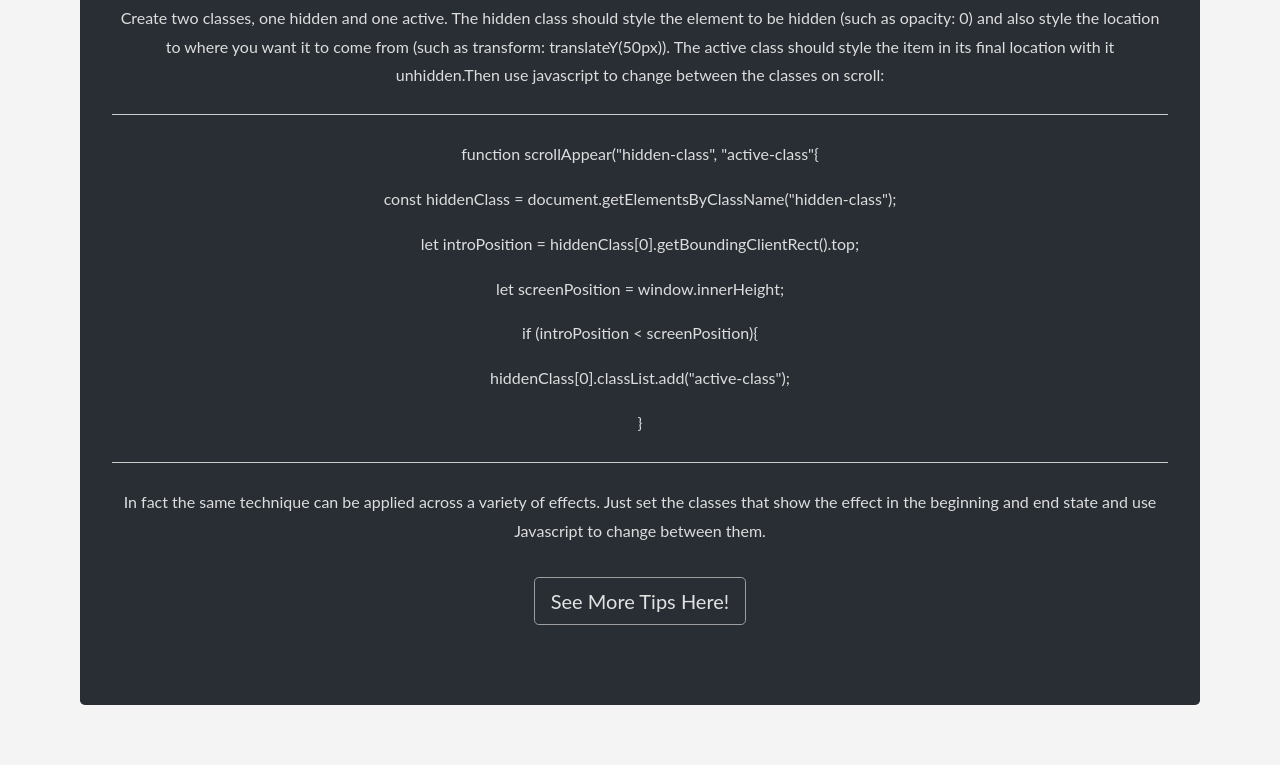
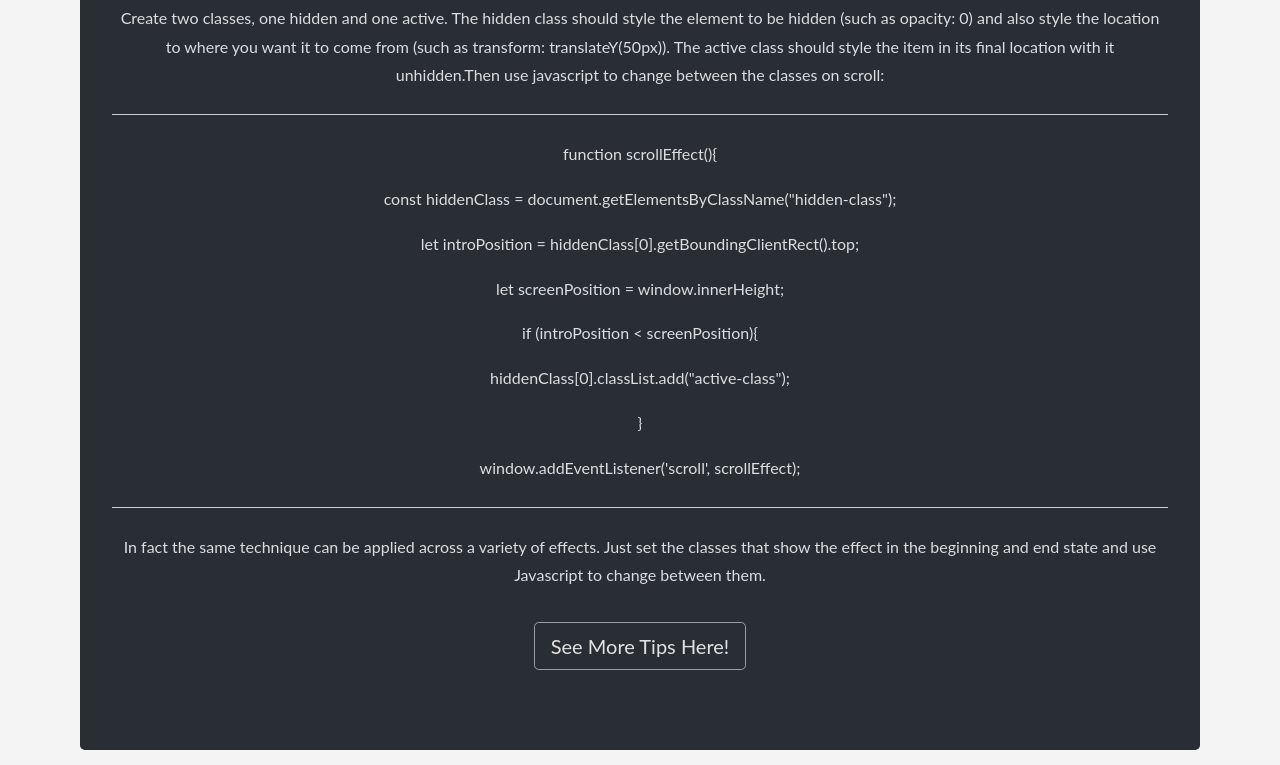
Before and after one commit to ThomasCorbin22/thomascorbin22.github.io, a plain HTML site: page index.html in a window 1280 px wide. Shown: the part 6021-6786 px from the top of the page. Drawn offline with nearby package versions, Linux system fonts and the light colour scheme; some packages are replaced by stand-ins of ours; a script that the page names is missing.

Commit message:
'Updated tip of the day'

```diff
--- a/index.html
+++ b/index.html
@@ -368,13 +368,14 @@
             <hr class="my-4">
             <p class="link-red">Create two classes, one hidden and one active. The hidden class should style the element to be hidden (such as opacity: 0)  and also style the location to where you want it to come from (such as transform: translateY(50px)). The active class should style the item in its final location with it unhidden.Then use javascript to change between the classes on scroll:</p>
             <hr class="my-4">
-            <p class="link-red">function scrollAppear("hidden-class", "active-class"{</p>
+            <p class="link-red">function scrollEffect(){</p>
             <p class="link-red">    const hiddenClass = document.getElementsByClassName("hidden-class");</p>
             <p class="link-red">        let introPosition = hiddenClass[0].getBoundingClientRect().top;</p>
             <p class="link-red">        let screenPosition = window.innerHeight;</p>
             <p class="link-red">        if (introPosition &#60 screenPosition){ </p>
             <p class="link-red">            hiddenClass[0].classList.add("active-class");</p>
             <p class="link-red">        }</p>
+            <p class="link-red">window.addEventListener('scroll', scrollEffect);</p>
             <hr class="my-4">
             <p class="link-red">In fact the same technique can be applied across a variety of effects. Just set the classes that show the effect in the beginning and end state and use Javascript to change between them.
             </p>
```
